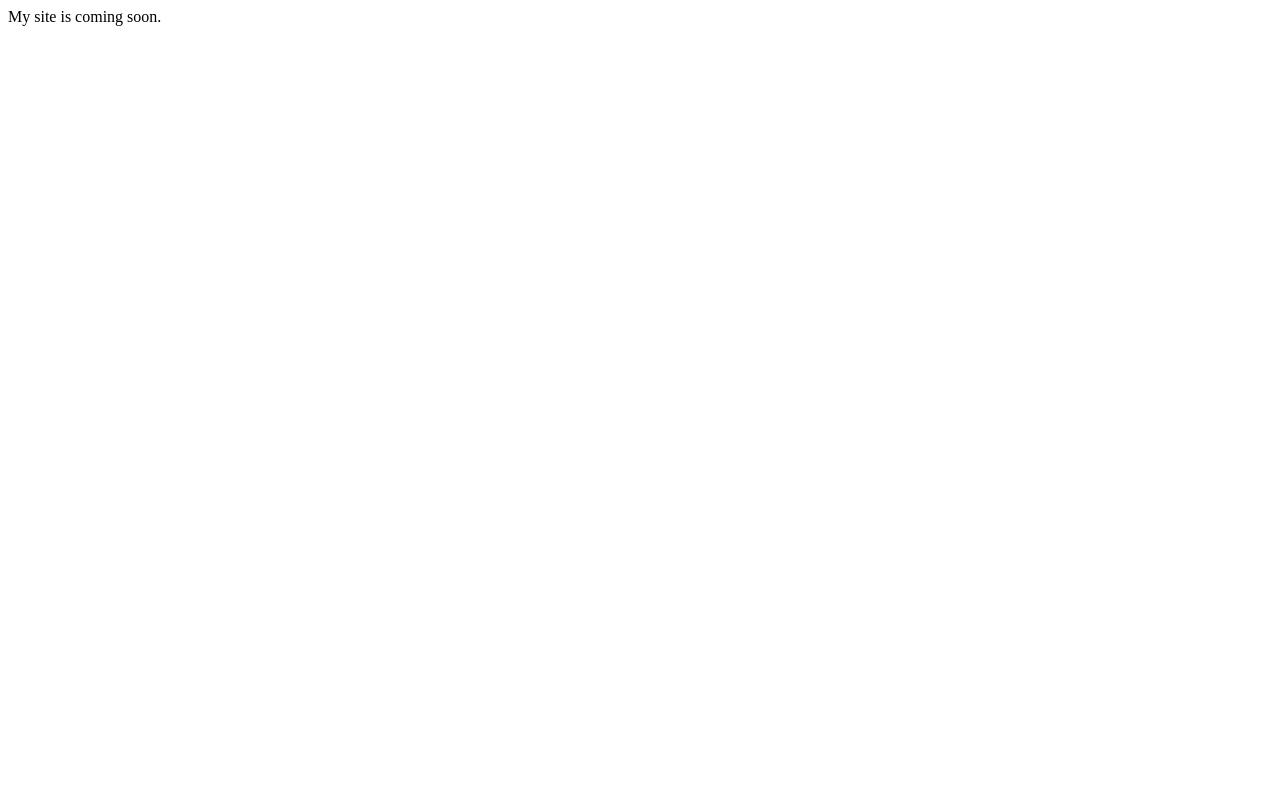
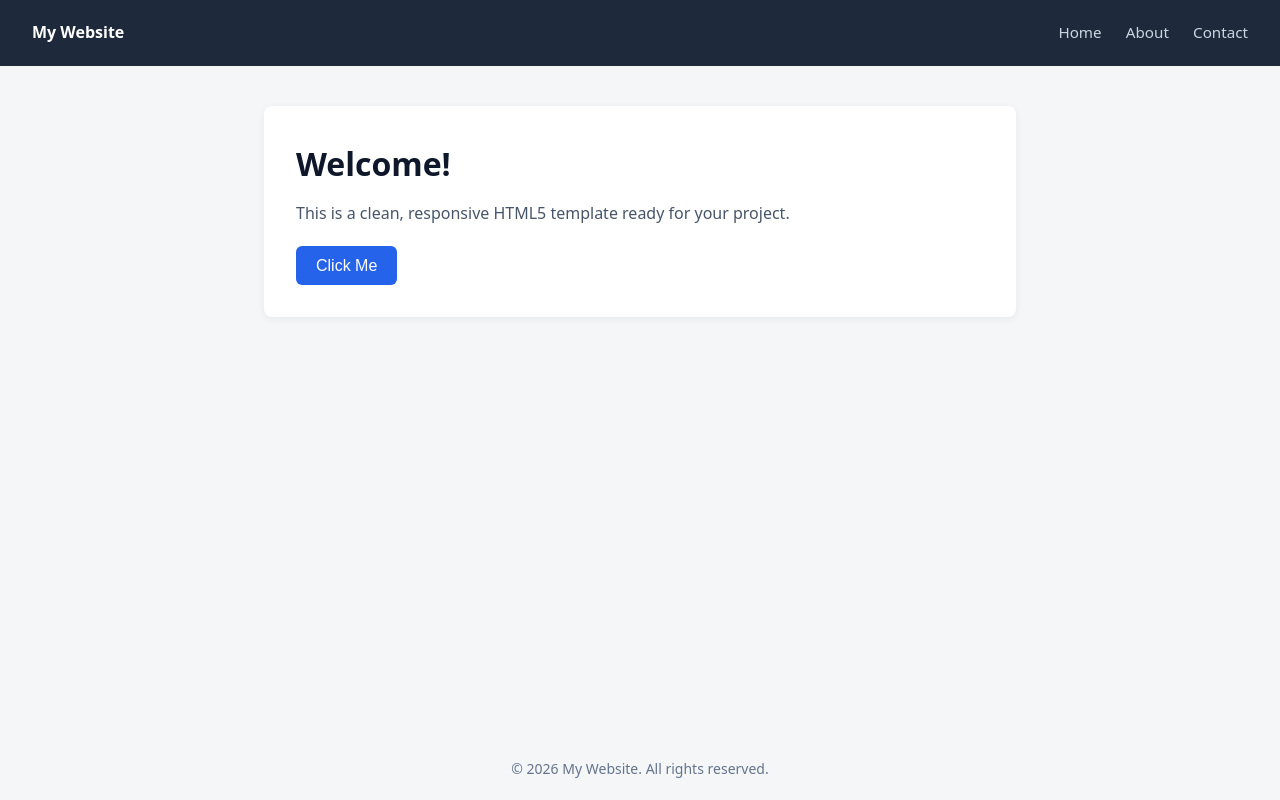
Before and after one commit to sc4278-cell/two-roads, a plain HTML site: page index.html in a window 1280 px wide. Drawn offline with Linux system fonts and the light colour scheme.

Commit message:
Update index.html

```diff
--- a/index.html
+++ b/index.html
@@ -1 +1,122 @@
-My site is coming soon.
+<!DOCTYPE html>
+<html lang="en">
+<head>
+  <meta charset="UTF-8" />
+  <meta name="viewport" content="width=device-width, initial-scale=1.0" />
+  <title>My Web Page</title>
+  <style>
+    * {
+      box-sizing: border-box;
+      margin: 0;
+      padding: 0;
+    }
+
+    body {
+      font-family: system-ui, -apple-system, BlinkMacSystemFont, "Segoe UI", Roboto, sans-serif;
+      line-height: 1.6;
+      color: #222;
+      background-color: #f4f6f8;
+      display: flex;
+      flex-direction: column;
+      min-height: 100vh;
+    }
+
+    header {
+      background-color: #1e293b;
+      color: #fff;
+      padding: 1.25rem 2rem;
+      display: flex;
+      justify-content: space-between;
+      align-items: center;
+    }
+
+    nav a {
+      color: #cbd5e1;
+      text-decoration: none;
+      margin-left: 1.25rem;
+      font-size: 0.95rem;
+    }
+
+    nav a:hover {
+      color: #fff;
+    }
+
+    main {
+      flex: 1;
+      max-width: 800px;
+      width: 100%;
+      margin: 2.5rem auto;
+      padding: 0 1.5rem;
+    }
+
+    .card {
+      background: #fff;
+      padding: 2rem;
+      border-radius: 8px;
+      box-shadow: 0 2px 8px rgba(0, 0, 0, 0.06);
+    }
+
+    h1 {
+      margin-bottom: 0.75rem;
+      color: #0f172a;
+    }
+
+    p {
+      margin-bottom: 1.25rem;
+      color: #475569;
+    }
+
+    button {
+      background-color: #2563eb;
+      color: #fff;
+      border: none;
+      padding: 0.65rem 1.25rem;
+      border-radius: 6px;
+      font-size: 1rem;
+      cursor: pointer;
+      transition: background-color 0.2s;
+    }
+
+    button:hover {
+      background-color: #1d4ed8;
+    }
+
+    footer {
+      text-align: center;
+      padding: 1.25rem;
+      font-size: 0.875rem;
+      color: #64748b;
+    }
+  </style>
+</head>
+<body>
+
+  <header>
+    <strong>My Website</strong>
+    <nav>
+      <a href="#home">Home</a>
+      <a href="#about">About</a>
+      <a href="#contact">Contact</a>
+    </nav>
+  </header>
+
+  <main>
+    <div class="card">
+      <h1>Welcome!</h1>
+      <p>This is a clean, responsive HTML5 template ready for your project.</p>
+      <button id="actionBtn">Click Me</button>
+    </div>
+  </main>
+
+  <footer>
+    &copy; 2026 My Website. All rights reserved.
+  </footer>
+
+  <script>
+    document.getElementById("actionBtn").addEventListener("click", () => {
+      alert("Hello! Your HTML page is working.");
+    });
+  </script>
+
+</body>
+</html>
```
